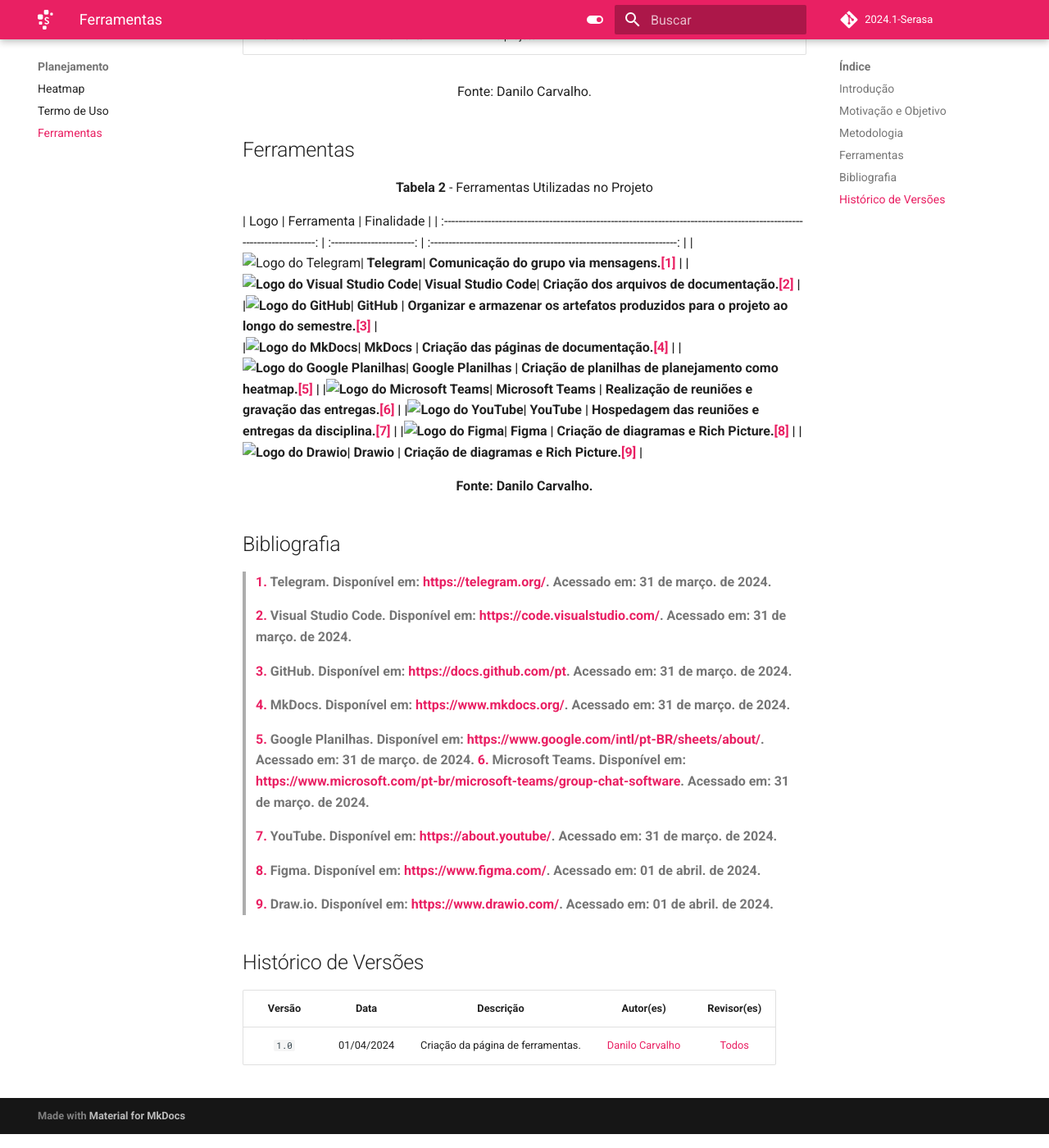
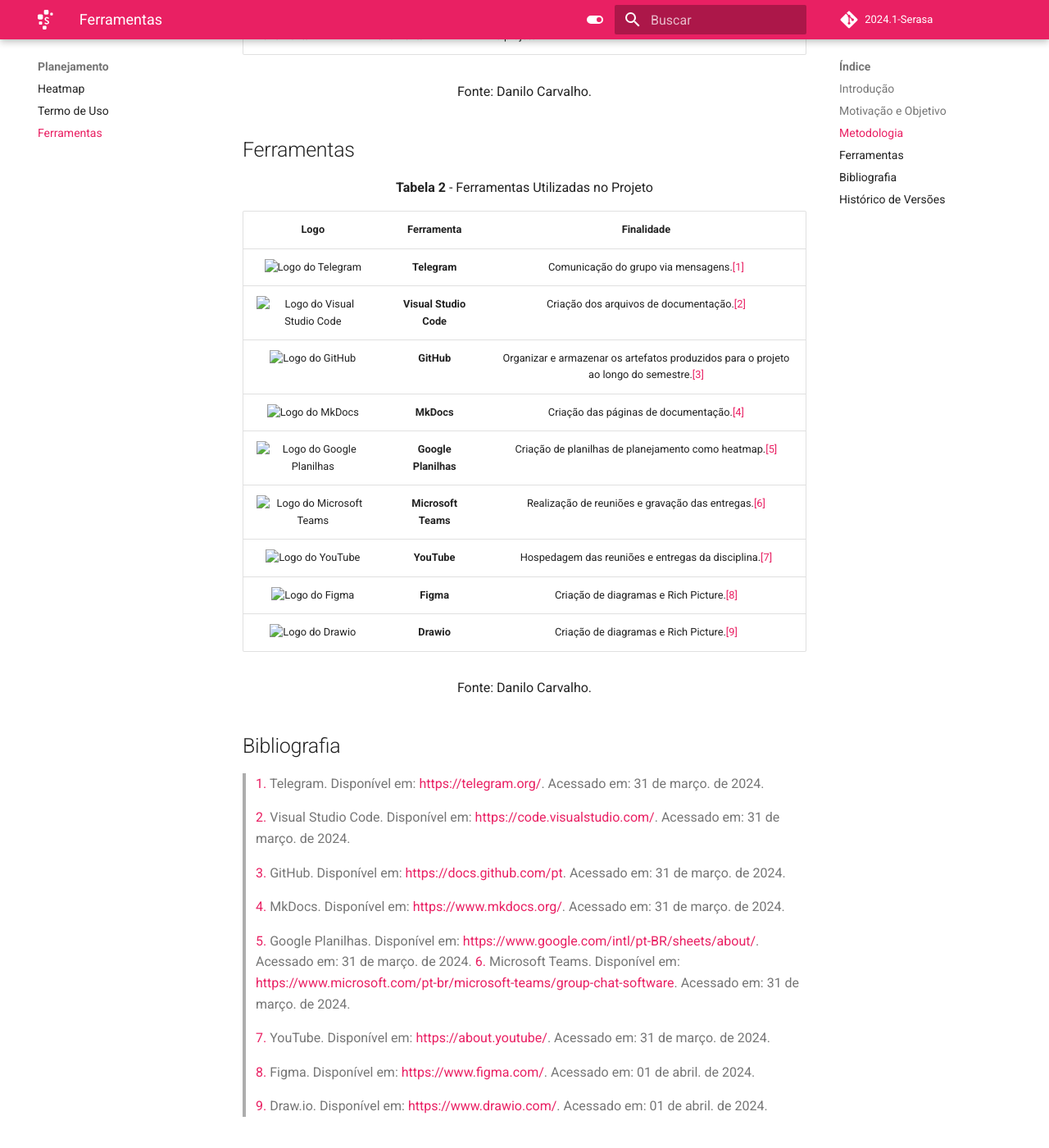
Before and after one commit to Requisitos-de-Software/2024.1-Serasa, an MkDocs documentation site: the page built from docs/planejamento/ferramentas.md, in a window 1280 px wide and 1400 px high, scrolled down 768 px. Shown: the whole window at 82% size. Built offline with MkDocs 1.6.1 and Material for MkDocs 9.7.7, drawn with Linux system fonts in a browser that asks for light colours; comment, search, counter and statistics services are not loaded; part of the change alters nothing that is shown; some of the changed text lies outside the part shown.

Commit message:
Corrigindo

```diff
--- a/docs/planejamento/ferramentas.md
+++ b/docs/planejamento/ferramentas.md
@@ -23,6 +23,7 @@ Para a apresentação das ferramentas, que serão utilizadas no decorrer do dese
 ## Ferramentas
 
 <font size="3"><p style="text-align: center"><b>Tabela 2</b> - Ferramentas Utilizadas no Projeto</p></font>
+
 | Logo   |        Ferramenta         |                             Finalidade                               |
 | :-----------------------------------------------------------------------------------------------------------------------: | :-----------------------: | :--------------------------------------------------------------------: |
 |<img src="../assets/ferramentas_logo/telegram.png" alt="Logo do Telegram" width="75px">|<strong> Telegram| Comunicação do grupo via mensagens.<a id="TEC1" href="#RP1">[1]</a> |
@@ -61,4 +62,4 @@ Para a apresentação das ferramentas, que serão utilizadas no decorrer do dese
 
 | Versão  |    Data    |                        Descrição                        |                                             Autor(es)                                             |                  Revisor(es)                   |
 | :-----: | :--------: | :-----------------------------------------------------: | :-----------------------------------------------------------------------------------------------: | :--------------------------------------------: |
-|  `1.0`  | 01/04/2024 |            Criação da página de ferramentas.            | [Danilo Carvalho](https://github.com/Danilo-Carvalho-Antunes) | [Todos]()
+|  `1.0`  | 01/04/2024 |            Criação da página de ferramentas.            | [Danilo Carvalho](https://github.com/Danilo-Carvalho-Antunes) | [Ricardo A. V. Maciel](https://github.com/avmricardo) & [Pablo Santos Costa](https://github.com/pabloheika)
```
